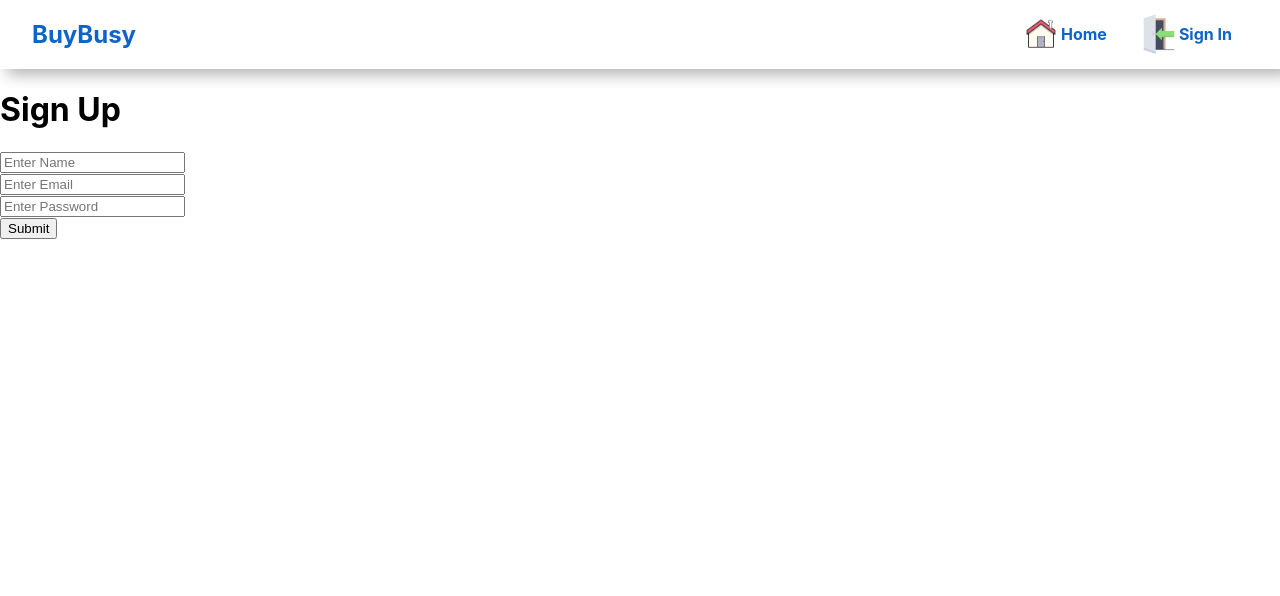
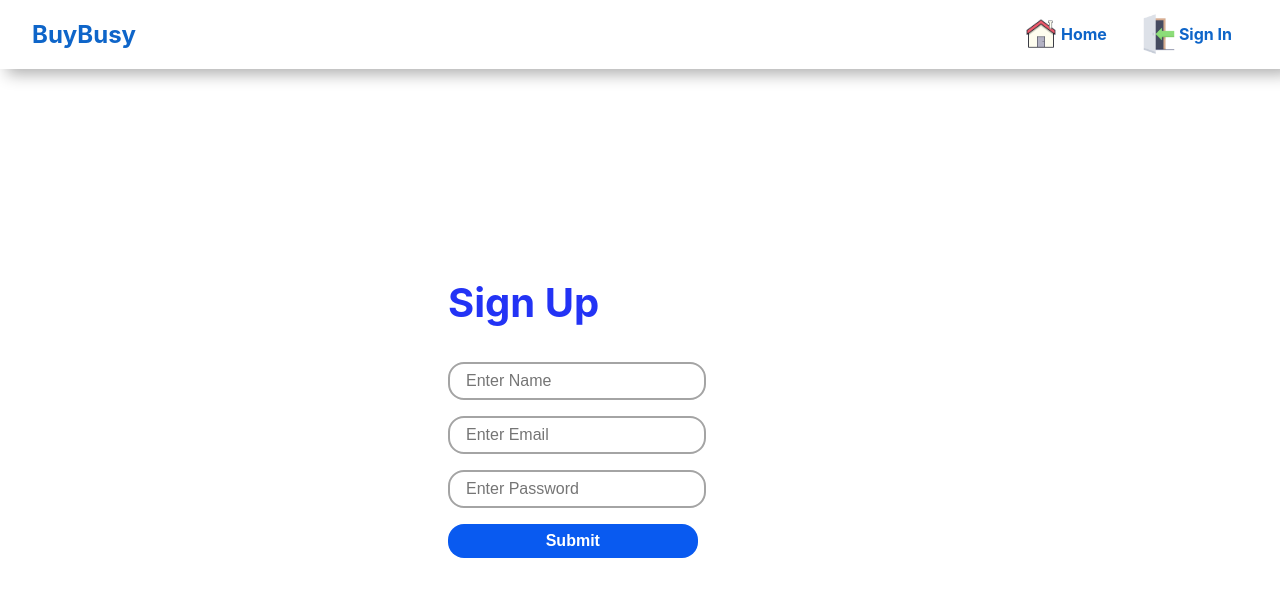
Before and after one commit to SimranMandal0211/BuyBusy-APP, a React (Create React App) app: page /signup in a window 1280 px wide. Shown: the top 596 px of the page. Built offline with nearby package versions, Linux system fonts and the light colour scheme.

Commit message:
style signIn and signUp pages

```diff
--- a/src/pages/Signin.js
+++ b/src/pages/Signin.js
@@ -1,5 +1,6 @@
 import {useRef} from 'react';
 import {Link} from 'react-router-dom';
+import '../styles/signInUp.css';
 
 function Signin(){
     const emailRef = useRef();
@@ -16,25 +17,28 @@ function Signin(){
     }
 
     return(
-        <div className='signIn-container'>
-            <div className='signIn-form-container'>
+        <div className='sign-container'>
+            <div className='sign-form-container'>
                 <h1>Sign In</h1>
                 <form onSubmit={handleSubmit}>
                     <input type="email"
                         required
                         placeholder="Enter Email"
                         ref={emailRef}
+                        className='input-field'
                     />
                     <br />
                     <input type="password"
                         required
                         placeholder="Enter Password"
                         ref={passwordref}
+                        className='input-field'
                     />
-                    <button>Submit</button>
+                    <br />
+                    <button className='input-field'>Submit</button>
                 </form>
                 <br />
-                <Link to='/signup'>or Create New Account</Link>
+                <Link to='/signup'><span>or Create New Account</span></Link>
             </div>
         </div>
     )
--- a/src/pages/Signup.js
+++ b/src/pages/Signup.js
@@ -1,4 +1,5 @@
 import {useRef} from 'react';
+import '../styles/signInUp.css';
 
 function Signup(){
     const nameRef = useRef();
@@ -18,29 +19,34 @@ function Signup(){
     }
 
     return(
-        <div>
+        <div className='sign-container'>
+            <div className='sign-form-container'>
                 <h1>Sign Up</h1>
                 <form onSubmit={handleSubmit}>
                     <input type='text'
                         required
                         placeholder='Enter Name'
                         ref={nameRef}
+                        className='input-field'
                     />
                     <br />
                     <input type='email'
                         required
                         placeholder='Enter Email'
                         ref={emailRef}
+                        className='input-field'
                     />
                     <br />
                     <input type='password'
                         required
                         placeholder='Enter Password'
                         ref={passwordRef}
+                        className='input-field'
                     />
                     <br />
-                <button>Submit</button>
+                    <button className='input-field'>Submit</button>
                 </form>
+            </div>
         </div>
     )
 }
--- /dev/null
+++ b/src/styles/signInUp.css
@@ -0,0 +1,41 @@
+.sign-container{
+    display: flex;
+    justify-content: space-around;
+    align-items: center;
+    color: #2333f5;
+    height: 85vh;
+}
+
+.sign-form-container{
+    /* border: 2px solid red; */
+    width: 30%;
+}
+
+.sign-form-container h1{
+    font-weight: bold;
+    font-size: 2.5rem;
+}
+
+.sign-form-container .input-field{
+    font-size: 1rem;
+    border-radius: 1rem;
+    outline: none;
+    margin: .5rem 1rem .5rem 0;
+}
+
+.sign-form-container input{
+    border: 2px solid #a4a4a4;
+    color: black;
+    width: 60%;
+    padding: 0.5rem;
+    padding-left: 1rem;
+}
+
+.sign-form-container button{
+    font-weight: bold;
+    background: #095af0;
+    border: none;
+    width: 65%;
+    color: white;
+    padding: 0.5rem;
+}
```
Lines whose indentation alone changed are shown as unchanged.
